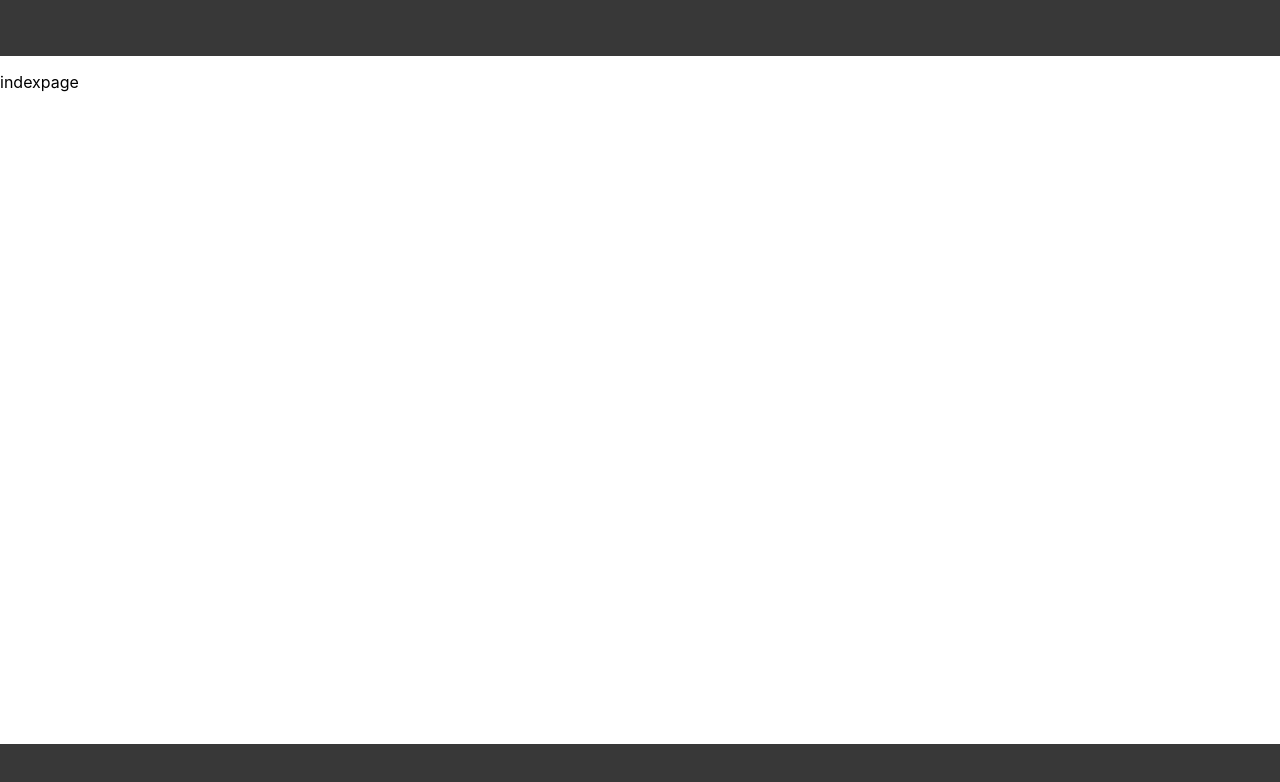
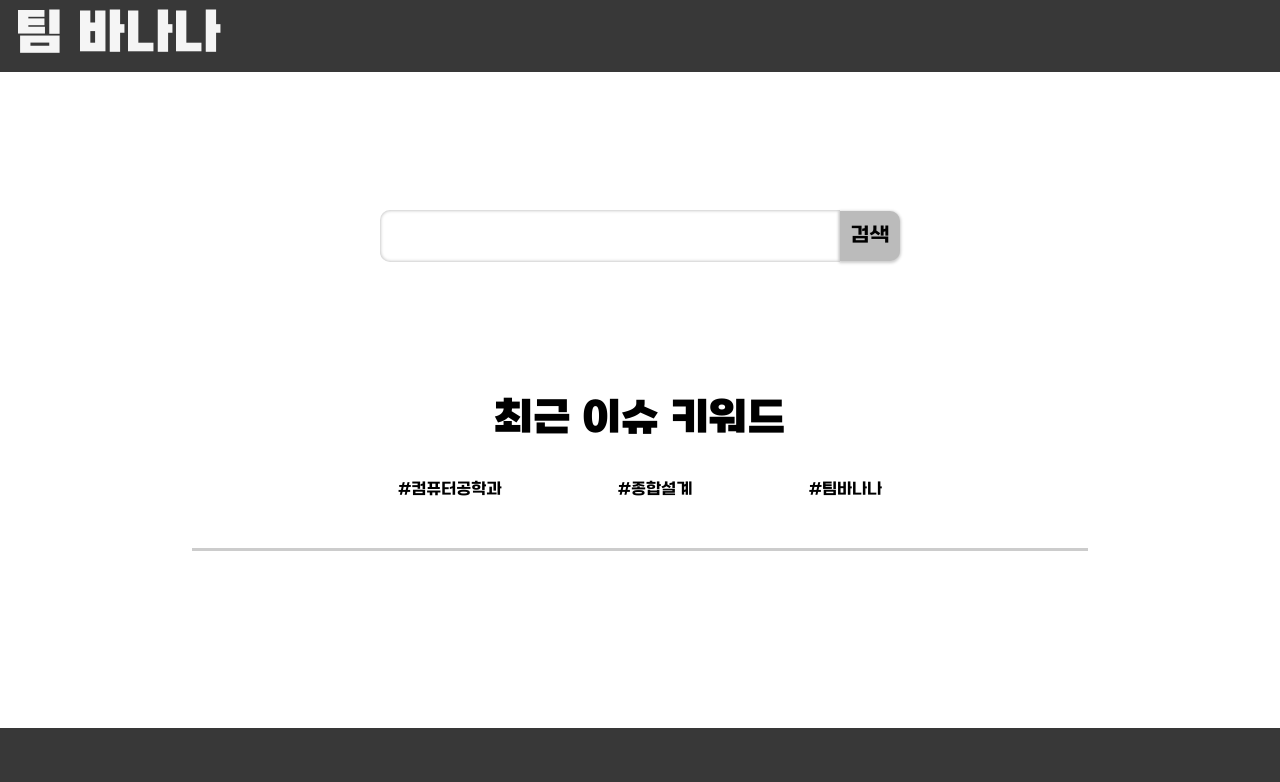
Before and after one commit to CSID-DGU/2023-02-CECD2-4, a React (Create React App) app in the folder frontend/: page / in a window 1280 px wide. Shown: the top 782 px of the page. Built offline with nearby package versions, Linux system fonts and the light colour scheme.

Commit message:
index page 구현 1 및 header, footer 스타일 수정

```diff
--- a/frontend/src/components/Footer/Footer.css
+++ b/frontend/src/components/Footer/Footer.css
@@ -1,5 +1,5 @@
 .footer {
     width:100%;
-    height:7%;
+    height:75px;
     background-color: #383838;
 }
--- a/frontend/src/components/Header/Header.css
+++ b/frontend/src/components/Header/Header.css
@@ -1,5 +1,17 @@
 .header {
+    display: flex;
+    flex-direction: row;
+    align-items: center;
     width:100%;
-    height:7%;
+    height:75px;
     background-color: #383838;
 }
+
+.project_title {
+    font-family: "aggro";
+    font-weight: 700;
+    font-size: 50px;
+    color:whitesmoke;
+    margin-left: 15px;
+    margin-right: auto;
+}
--- a/frontend/src/components/Header/Header.js
+++ b/frontend/src/components/Header/Header.js
@@ -4,6 +4,7 @@ import "./Header.css";
 const Header = (props) => {
     return (
         <div className="header">
+            <div className="project_title">팀 바나나</div>
         </div>
     );
 };
--- a/frontend/src/components/Main/Main.css
+++ b/frontend/src/components/Main/Main.css
@@ -1,7 +1,7 @@
 .main_container{
     display: flex;
-    flex-direction: row;
-    flex-wrap: wrap;
+    flex-direction: column;
+    align-items: center;
     width:100%;
     height:86%;
     background-color: white;
--- a/frontend/src/pages/IndexPage/IndexPage.js
+++ b/frontend/src/pages/IndexPage/IndexPage.js
@@ -1,11 +1,13 @@
 import React from 'react';
 import Main from "../../components/Main/Main";
+import SearchBox from "./SearchBox";
+import IssueKeywords from './IssueKeywords';
 
 const IndexPage = () => {
     return (
         <Main>
-            <p>index</p>
-            <p>page</p>
+            <SearchBox/>
+            <IssueKeywords/>
         </Main>
     );
 };
--- /dev/null
+++ b/frontend/src/pages/IndexPage/IssueKeywords.css
@@ -0,0 +1,39 @@
+.issue_keyword_container {
+    display: flex;
+    flex-direction: column;
+    justify-content: flex-start;
+    align-items: center;
+    width: 70%;
+    height: 50%;
+}
+
+.keywords_caption {
+    display: flex;
+    justify-content: center;
+    align-items: center;
+    width: 100%;
+    height: 40px;
+    font-family: "aggro";
+    font-weight: 700;
+    font-size: 40px;
+}
+
+.keywords_container {
+    display: flex;
+    flex-direction: row;
+    justify-content: space-evenly;
+    align-items: center;
+    width: 80%;
+    height: 100px;
+}
+
+.keyword {
+    font-family: "aggro";
+}
+
+hr {
+    border:0;
+    width:100%;
+    height: 3px;
+    background-color: #ccc;
+}
--- /dev/null
+++ b/frontend/src/pages/IndexPage/IssueKeywords.js
@@ -0,0 +1,18 @@
+import React from 'react';
+import "./IssueKeywords.css";
+
+const IssueKeywords = () => {
+    return (
+        <div className="issue_keyword_container">
+            <div className="keywords_caption">최근 이슈 키워드</div>
+            <div className="keywords_container">
+                <div className="keyword">#컴퓨터공학과</div>
+                <div className="keyword">#종합설계</div>
+                <div className="keyword">#팀바나나</div>
+            </div>
+            <hr/>
+        </div>
+    );
+};
+
+export default IssueKeywords;
--- /dev/null
+++ b/frontend/src/pages/IndexPage/SearchBox.css
@@ -0,0 +1,35 @@
+.search_container {
+    display: flex;
+    flex-direction: row;
+    align-items: center;
+    justify-content: center;
+    width: 70%;
+    height: 50%;
+}
+
+.text_box {
+    border:none;
+    outline:none;
+    width:50%;
+    height: 50px;
+    padding-left: 10px;
+    border-top-left-radius: 10px;
+    border-bottom-left-radius: 10px;
+    box-shadow: inset 0px 0px 3px 1px #ccc;
+    font-family: "aggro";
+    font-size: 25px;
+    background-color: white;
+}
+
+.search_btn {
+    width:60px;
+    height:50px;
+    border-top-right-radius: 10px;
+    border-bottom-right-radius: 10px;
+    box-shadow: 0px 1px 3px 1px #ccc;
+    font-family: "aggro";
+    font-size: 20px;
+    text-align: center;
+    line-height: 50px;
+    background-color: #bbb;
+}
--- /dev/null
+++ b/frontend/src/pages/IndexPage/SearchBox.js
@@ -0,0 +1,13 @@
+import React from 'react';
+import "./SearchBox.css";
+
+const SearchBox = () => {
+    return (
+        <div className="search_container">
+            <input type="text" className="text_box"></input>
+            <span className="search_btn">검색</span>
+        </div>
+    );
+};
+
+export default SearchBox;
```
